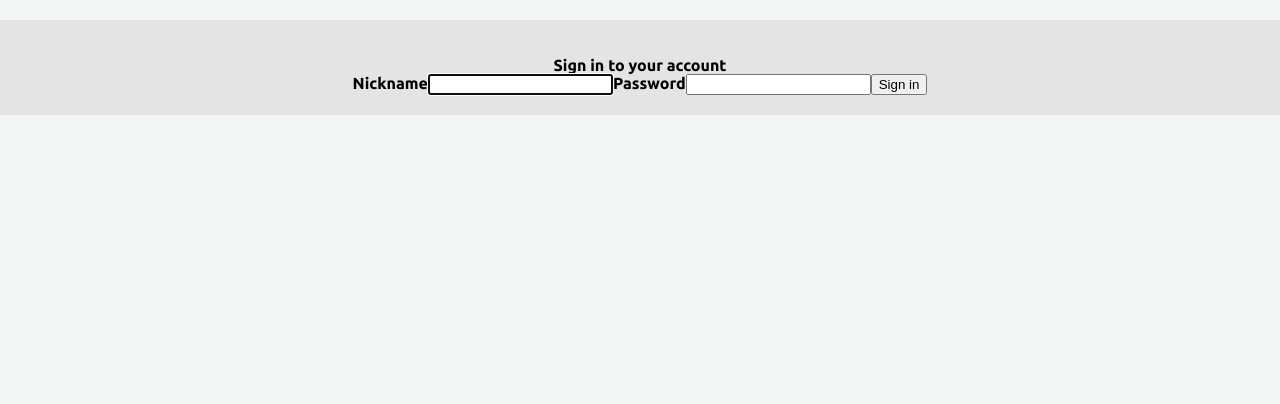
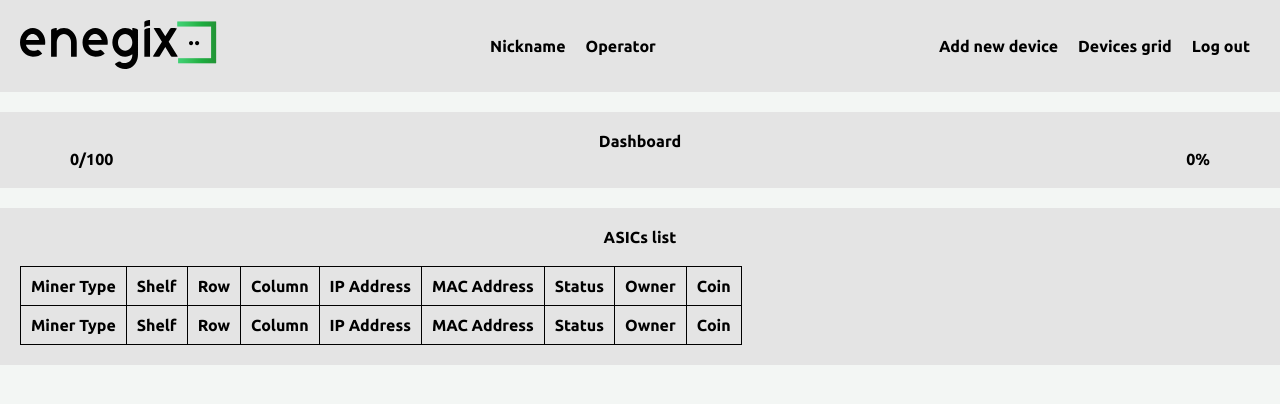
Before and after one commit to FokUAl/miners-monitoring, a React (Create React App) app in the folder web/: page / in a window 1280 px wide. Before the commit this address led to /auth/signIn. Shown: the top 404 px of the page. Built offline with nearby package versions, Linux system fonts and the light colour scheme.

Commit message:
Frontend

```diff
--- a/web/src/App.js
+++ b/web/src/App.js
@@ -1,13 +1,10 @@
 import AppRouter from './AppRouter'
-import { AuthProvider } from './contextAPI/AuthProvider'
 import "./scss/app.scss"
 
 function App() {
   return (
     <div className="App">
-      <AuthProvider>
         <AppRouter />
-      </AuthProvider>
     </div>
   );
 }
--- a/web/src/AppRouter.js
+++ b/web/src/AppRouter.js
@@ -6,7 +6,6 @@ import AddDevice from './pages/AddDevice'
 import Grid from './pages/Grid'
 import SignIn from './pages/Auth/SignIn'
 import SignUp from './pages/Auth/SignUp'
-import RequireAuth from './components/RequireAuth'
 
 export default function AppRouter() {
     return (
@@ -15,11 +14,9 @@ export default function AppRouter() {
                 <Route path="/auth/signIn" element={<SignIn />} />
                 <Route path="/auth/signUp" element={<SignUp />} />
 
-                <Route element={<RequireAuth />}>
                     <Route path="/" exact element={<Home />} />
                     <Route path="/addDevice" element={<AddDevice />} />
                     <Route path="/grid" element={<Grid />} />
-                </Route>
             </Routes>
         </BrowserRouter>
     )
--- a/web/src/components/RequireAuth.js
+++ /dev/null
@@ -1,15 +0,0 @@
-import { useLocation, Navigate, Outlet } from 'react-router-dom'
-import useAuth from '../hooks/useAuth'
-
-const RequireAuth = () => {
-    const { auth } = useAuth()
-    const location = useLocation()
-
-    return (
-        auth?.nickname
-            ? <Outlet />
-            : <Navigate to="/auth/signIn" state = {{ from:location }} replace />
-    )
-}
-
-export default RequireAuth;
--- a/web/src/contextAPI/AuthProvider.js
+++ /dev/null
@@ -1,13 +0,0 @@
-import React, { createContext, useState } from 'react'
-
-const AuthContext = createContext({})
-export const AuthProvider = ({ children }) => {
-    const [auth, setAuth] = useState({})
-    return(
-        <AuthContext.Provider value={{ auth, setAuth }}>
-            {children}
-        </AuthContext.Provider>
-    )
-}
-
-export default AuthContext
--- a/web/src/hooks/useAuth.js
+++ /dev/null
@@ -1,8 +0,0 @@
-import { useContext } from 'react'
-import AuthContext from '../contextAPI/AuthProvider'
-
-const useAuth = () => {
-    return useContext(AuthContext)
-}
-
-export default useAuth;
--- a/web/src/pages/Auth/SignIn.js
+++ b/web/src/pages/Auth/SignIn.js
@@ -1,70 +1,32 @@
-import React, { useRef, useState, useEffect } from 'react'
-import useAuth from '../../hooks/useAuth'
-import { Link, useNavigate, useLocation } from 'react-router-dom'
-
-import axios from 'axios'
+import React, { useState } from 'react'
+import { useNavigate } from 'react-router-dom'
+import AuthService from '../../services/auth.service'
 
 export default function SignIn() {
-    const { setAuth } = useAuth()
-
     const navigate = useNavigate()
-    const location = useLocation()
-    const from = location.state?.from?.pathname || '/'
-
-    const userRef = useRef()
-    const errRef = useRef()
-    const [nickname, setNickname] = useState("")
-    const [password, setPassword] = useState("")
-    const [errMsg, setErrMsg] = useState("")
-    useEffect(() => {
-        userRef.current.focus()
-    }, [])
-    useEffect(() => {
-        setErrMsg("")
-    }, [nickname, password])
+    const [nickname, setNickname] = useState('')
+    const [password, setPassword] = useState('')
 
     const handleLogin = async (e) => {
         e.preventDefault()
-        try {
-            const response = await axios.post(
-                'http://localhost:8008/auth/sign-in',
-                JSON.stringify({ nickname, password }),
-                {
-                    headers: { "Content-Type": "application/json" },
-                    withCredentials: true,
-                }
-            )
-            const token = response?.data?.Token
-            const role = response?.data?.role
-            setAuth({ nickname, password, role, accessToken: token })
-            setNickname("")
-            setPassword("")
-            navigate(from, { replace: true })
-        } catch (err) {
-            if (!err?.response) {
-                setErrMsg("No Server Response");
-            } else if (err.response?.status === 400) {
-                setErrMsg("Missing Username or Password");
-            } else if (err.response?.status === 401) {
-                setErrMsg("Unauthorized");
-            } else {
-                setErrMsg("Login Failed");
+        AuthService.signIn(nickname, password).then(
+            () => {
+                navigate("/");
+                window.location.reload();
+            },
+            (error) => {
+                console.log(error)
             }
-            errRef.current.focus();
-        }
-    };
+        );
+    }
 
     return (
         <div className="container">
-            <p
-                ref={errRef}
-                className={errMsg ? "errmsg" : "offscreen"}
-            >{errMsg}</p>
             <form onSubmit={handleLogin}>
                 <div className="form--inputs">Sign in to your account</div>
                 <div className="form--inputs">
                     <label>Nickname</label>
-                    <input name="nickname" type="text" ref={userRef} value={nickname} onChange={(e) => setNickname(e.target.value)}/>
+                    <input name="nickname" type="text" value={nickname} onChange={(e) => setNickname(e.target.value)}/>
                     <label>Password</label>
                     <input name="password" type="password" value={password} onChange={(e) => setPassword(e.target.value)}/>
                     <input type="submit" value="Sign in" />
--- a/web/src/pages/Auth/SignUp.js
+++ b/web/src/pages/Auth/SignUp.js
@@ -1,5 +1,5 @@
 import React, { useState } from 'react'
-import axios from 'axios'
+import AuthService from '../../services/auth.service'
 
 export default function SignUp() {
     const [email, setEmail] = useState()
@@ -8,10 +8,11 @@ export default function SignUp() {
 
     const handleRegister = async (e) => {
         e.preventDefault()
-        await axios.post("http://localhost:8008/auth/sign-up", {email, nickname, password})
-            .then((response) => {console.log('success')
-            console.log(response)})
-            .catch((exception) => console.log(exception))
+        AuthService.signUp(nickname, email, password).then(
+            (error) => {
+                console.log(error)
+            }
+        )
     }
 
     return (
--- /dev/null
+++ b/web/src/services/auth.service.js
@@ -0,0 +1,40 @@
+import axios from "axios";
+
+const API_URL = "http://localhost:8008/auth/";
+
+const signUp = async(nickname, email, password) => {
+  return axios.post(API_URL + "sign-up", {
+    nickname,
+    email,
+    password
+  });
+};
+
+const signIn = async(nickname, password) => {
+  return axios
+    .post(API_URL + "sign-in", {
+      nickname,
+      password,
+    })
+    .then((response) => {
+        localStorage.setItem("token", JSON.stringify(response.data.Token));
+        return response.data;
+    });
+};
+
+const logout = () => {
+  localStorage.removeItem("user");
+};
+
+const getCurrentUser = () => {
+  return JSON.parse(localStorage.getItem("token"));
+};
+
+const AuthService = {
+  signUp,
+  signIn,
+  logout,
+  getCurrentUser,
+};
+
+export default AuthService;
```
Also changed, not shown: web/src/components/AppRouter.js (deleted, +0 -10 lines).
